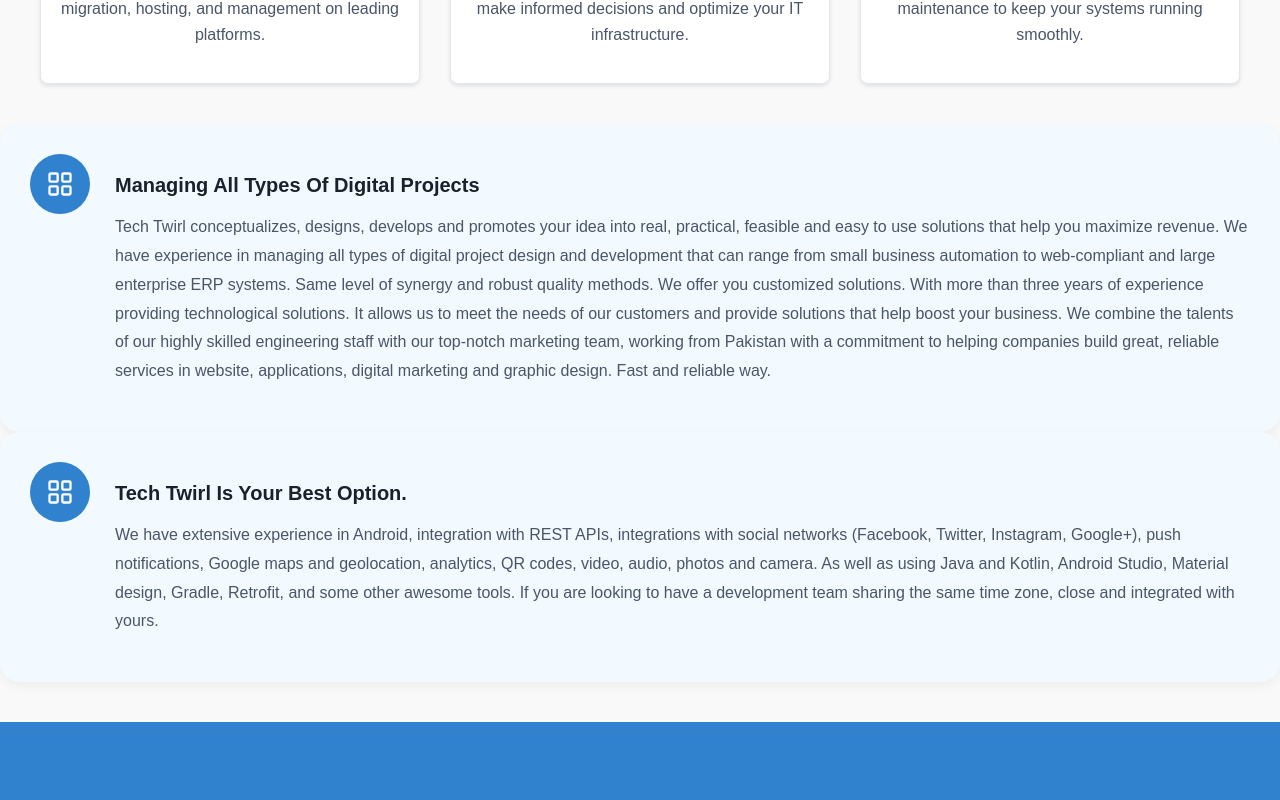
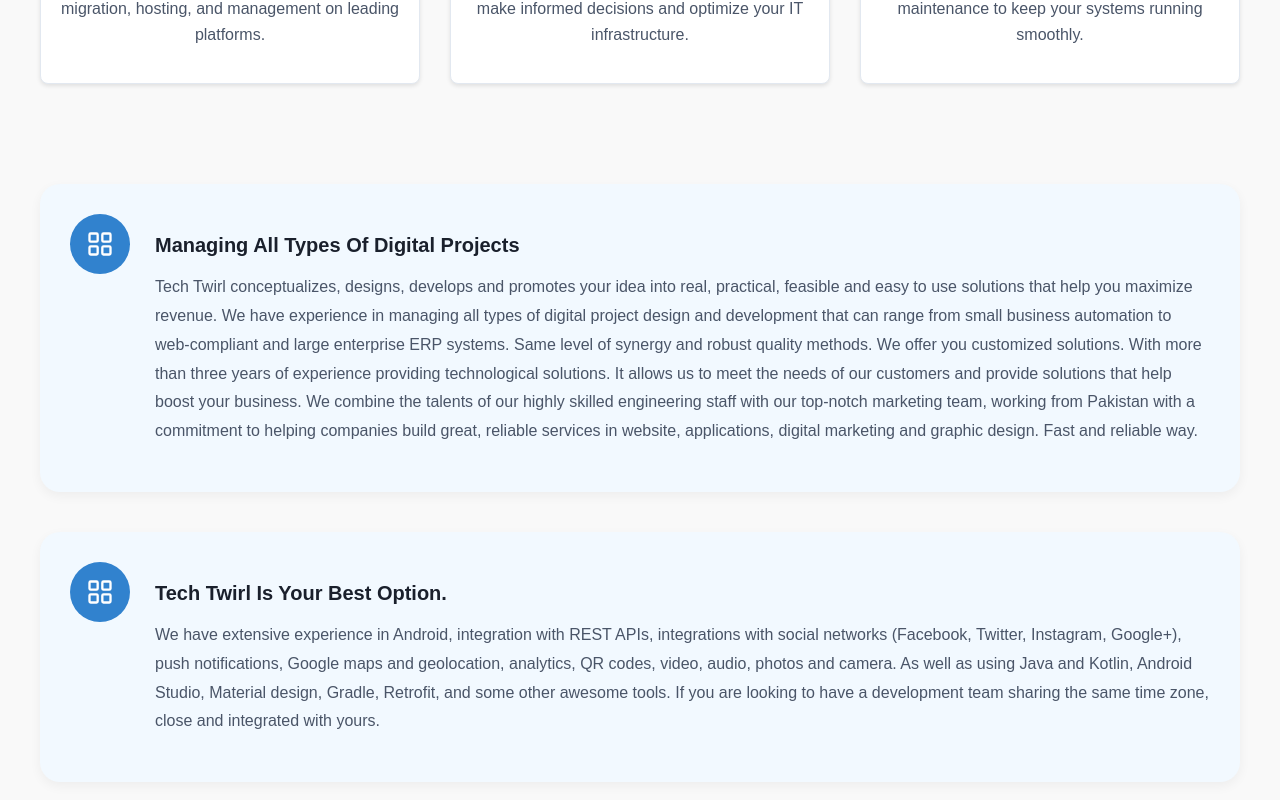
Before and after one commit to Nigarish-here66/tech-twirl, a Next.js app: page /services in a window 1280 px wide. Shown: the part 1280-2080 px from the top of the page. Built offline with nearby package versions, Linux system fonts and the light colour scheme.

Commit message:
service css

```diff
--- a/src/styles/servicepage.css
+++ b/src/styles/servicepage.css
@@ -262,12 +262,6 @@
   background: #f7fafc;
 }
 
-<<<<<<< HEAD
-
-
-
-=======
->>>>>>> 9f9d9709fdc8962ba1f2601516824382051ba679
 /* ======== Informational Boxes Section ======== */
 .info-boxes-section {
   max-width: 1200px;
```
